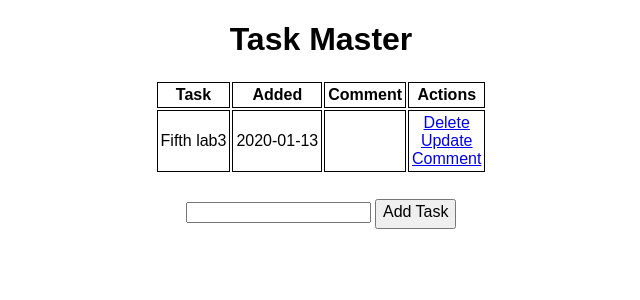
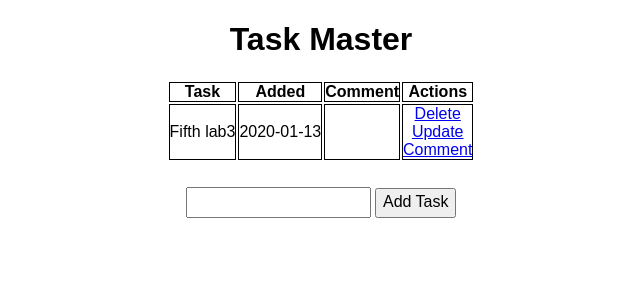
Before and after one commit to ValentinaYun/Clouds, a Flask app: page / in a window 1280 px wide. Shown: the top 300 px of the page, without its empty margins (319-959 px from the left). Run offline with Flask 2, Linux system fonts and the light colour scheme; data comes from the database, SQL or seed files in the repository.

Commit message:
Update main.css

```diff
--- a/static/css/main.css
+++ b/static/css/main.css
@@ -10,7 +10,9 @@ table{
     margin: auto;
     margin-bottom: 25px;
 }
-td, th {
-    padding: 3px; /* Поля вокруг содержимого таблицы */
-    border: 1px solid black; /* Параметры рамки */
-   }
+td, th{
+    padding: 0px;
+    border: 1px solid black;
+}
+input{
+    height: 25px;
```
